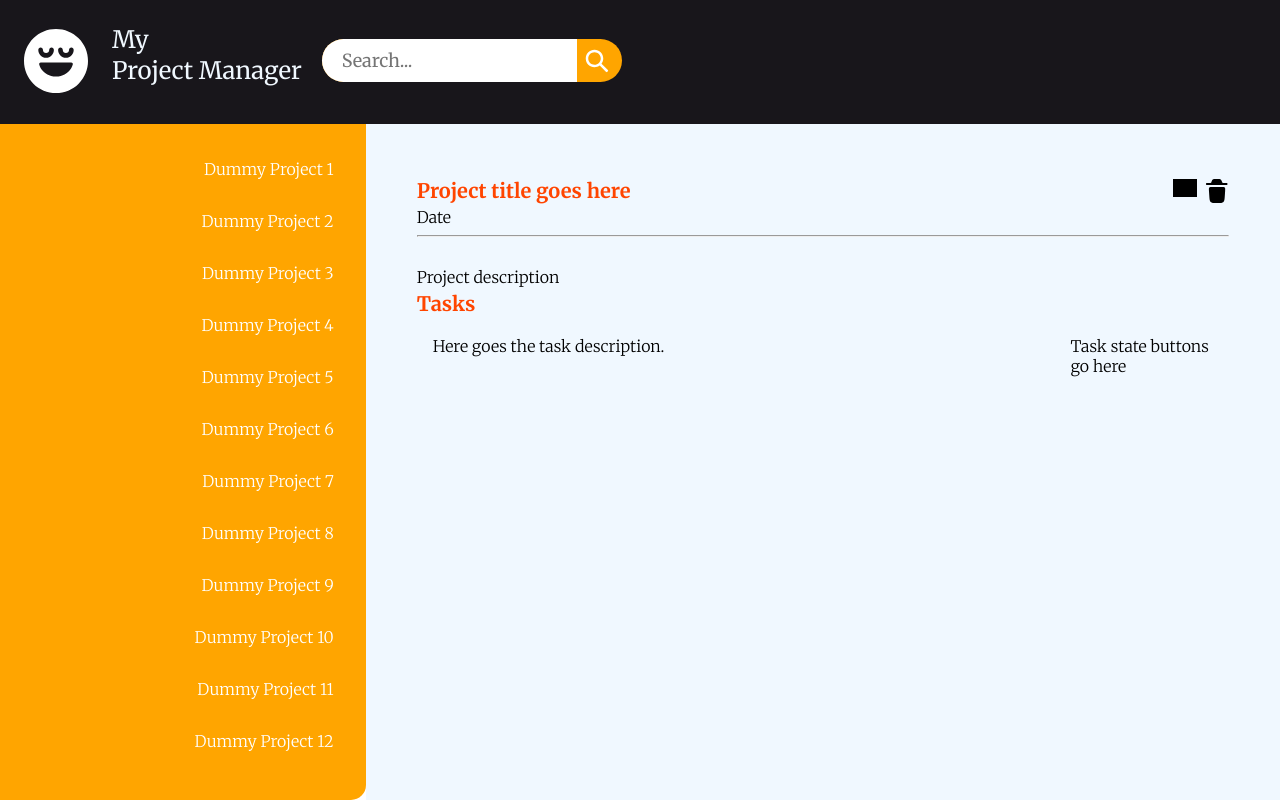
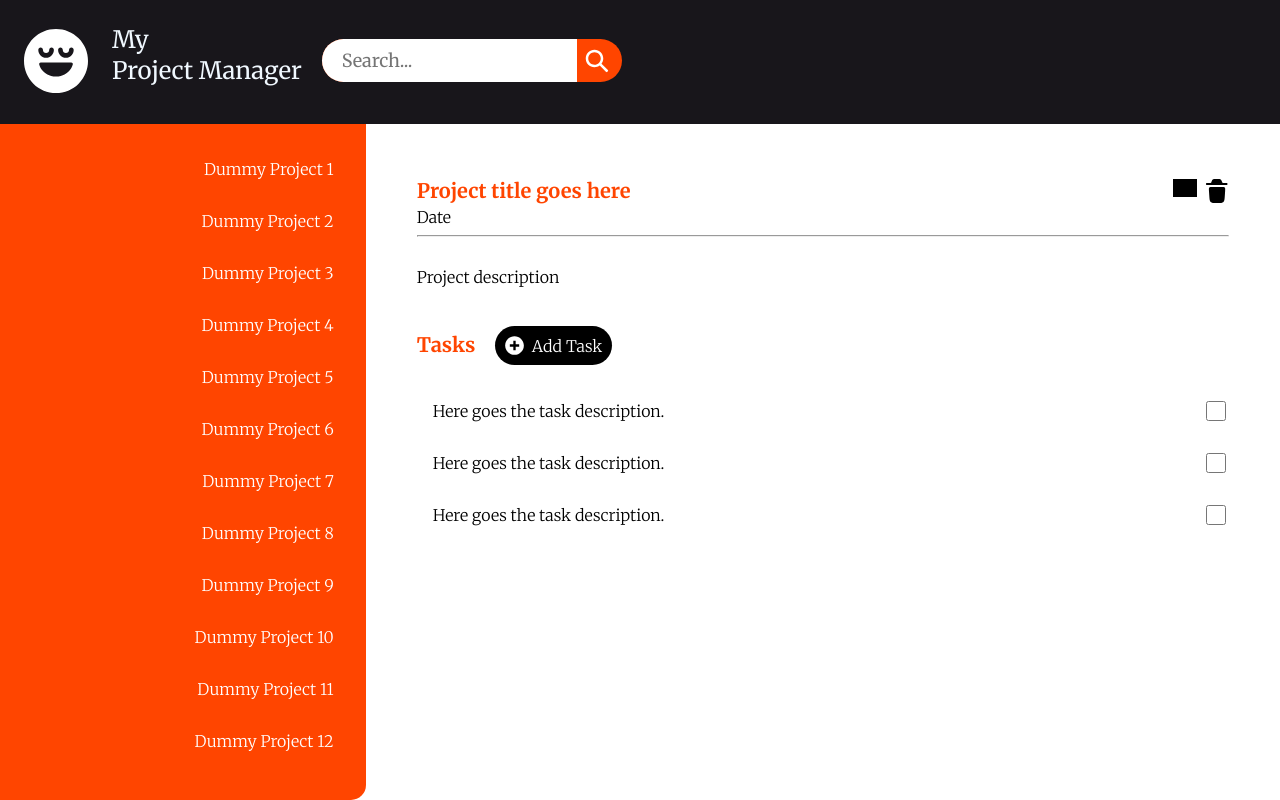
Before and after one commit to mariroco/React-Projects, a React (Vite) app in the folder project_manager/: page / in a window 1280 px wide. Built offline with nearby package versions, Linux system fonts and the light colour scheme; grey boxes are pictures that could not be loaded.

Commit message:
Added customizable rounded button + CSS tweaks

```diff
--- a/project_manager/src/App.css
+++ b/project_manager/src/App.css
@@ -35,7 +35,7 @@ nav{
 }
 
 #sideBar{
-    background-color: orange;
+    background-color: orangered;
     grid-area: sideBar;
     border-bottom-right-radius: 15px;
     padding-top: var(--main-padding);
@@ -44,7 +44,8 @@ nav{
 #contentArea{
     grid-area: contentArea;
     width: 100%;
-    background-color: aliceblue;
+    overflow: auto;
+    background-color: white;
     border-radius: var(--main-radius);
     padding-top: var(--main-padding);
 }
--- a/project_manager/src/components/buttons/EmojiButton.css
+++ b/project_manager/src/components/buttons/EmojiButton.css
@@ -8,18 +8,18 @@
 
   .emoji:hover {
   transition: 0.4s;
-  background-color: orange;
+  background-color: orangered;
     transform: scale(1.1);
   }
 
   .emoji:active{
-  background-color: rgb(171, 109, 184);
+  background-color: orange;
   transform: scale(0.8);
   }
 
   @media only screen and (max-width:1000px){
     .emoji {
-      background-color: rgb(214, 230, 217);
+      background-color: rgb(255, 255, 255);
       width: 3rem;
       height: 3rem;
       margin: auto;
--- /dev/null
+++ b/project_manager/src/components/buttons/IconButton.jsx
@@ -0,0 +1,5 @@
+export default function IconButton(){
+    return(
+        <></>
+    );
+}
--- /dev/null
+++ b/project_manager/src/components/buttons/RoundedButton.jsx
@@ -0,0 +1,56 @@
+import { useState } from "react";
+
+function defaultFunction(){
+    console.log("'buttonFunction' prop is undefined on the <RoundedButton/> component. This is a default function.")
+}
+
+
+export default function RoundedButton({iconUrl=null, iconColor=null, text='Rounded Button', backgroundColor='black', textcolor='white', hoverColor='gray', buttonFunction=defaultFunction, ...props}){
+    const[isHovered, setIsHovered] = useState(backgroundColor);
+    let textMargin = ()=>{
+        if(iconUrl!=null){
+            return('.5rem');
+        }
+        return('0rem');
+    };
+
+    function handleMouseEnter(){
+        setIsHovered(hoverColor);
+    }
+
+    function handleMouseLeave(){
+        setIsHovered(backgroundColor);
+    }
+
+    return(
+        <>
+        {/*Button container ---->*/}
+        <div
+        style={{
+            userSelect: 'none',
+            width:'fit-content',
+            alignContent:'center',
+            textAlign:'center',
+            backgroundColor:isHovered,
+            color:textcolor,
+            padding:'.6rem .6rem',
+            borderRadius:'30px',
+            margin:'1rem',
+            display: 'inline-block'}}
+        onMouseEnter={handleMouseEnter}
+        onMouseLeave={handleMouseLeave}
+        onClick={buttonFunction}>
+
+            {/*Conditionally rendering button icon*/}
+            {iconUrl &&
+                <div style={{display: 'flex', width:'1.2rem', height:'1.2rem', float:'left'}}>
+                    <div style={{mask:`url(${iconUrl}) 0 0 / contain no-repeat`, width:'100%',backgroundColor:iconColor!=null ? iconColor:textcolor, float:'center'}}/>
+                </div>}
+
+            {/*Conditionally rendering button text */}
+            {text != "" && <div style={{display: "inline-block", marginInlineStart:iconUrl && '.5rem'}}>{text}</div>}
+
+        </div>
+        </>
+    );
+}
--- a/project_manager/src/components/navBar/NavBar.css
+++ b/project_manager/src/components/navBar/NavBar.css
@@ -12,7 +12,7 @@
 .searchBar {
     box-sizing:border-box;
     margin: 15px 20px;
-    background-color: orange;
+    background-color: orangered;
     border-radius: 30px;
     width: fit-content;
     display: flex;
@@ -31,7 +31,7 @@
     align-items: center;
 }
 .searchButtonContainer:hover{
-    background-color: orangered;
+    background-color: orange;
 }
 
 .searchButton {
--- a/project_manager/src/components/project/Project.css
+++ b/project_manager/src/components/project/Project.css
@@ -23,6 +23,27 @@
 .Project{
     margin: 2rem;
 }
+.Project:hover{
+    transition: 100ms;
+    font-weight: bold;
+    transform: scale(1.1);
+}
+
+.IconButton{
+    background-color: black;
+    width: 100%;
+}
+
+.IconButton:hover{
+    background-color: orangered;
+}
+
+.IconButton:active{
+    background-color: orange;
+    transform: scale(0.8);
+}
+
+
 
 @media only screen and (max-width:1000px){
     #ProjectList {
@@ -49,4 +70,6 @@
     }
 
 
+
+
 }
--- a/project_manager/src/components/project/ProjectDetails.jsx
+++ b/project_manager/src/components/project/ProjectDetails.jsx
@@ -1,8 +1,10 @@
 import Pencil from "../../assets/svg/pencil.svg";
 import Trash from "../../assets/svg/trash.svg";
+import Plus from "../../assets/svg/plus.svg"
 import Task from "../task/Task.jsx";
+import RoundedButton from "../buttons/RoundedButton.jsx";
 export default function ProjectDetails() {
-    const iconArray = [Pencil,Trash];
+    const iconArray = [Pencil,Trash,Plus];
     return(
         <>
             <table style={{width: '100%', padding: '3rem', paddingBottom: '1rem'}}>
@@ -13,10 +15,10 @@ export default function ProjectDetails() {
                         </td>
                         <td style={{textAlign: 'right'}}>
                             <div style={{display: 'flex', flexDirection: 'row', width:'1.5rem', height:'1.5rem', float:'right'}}>
-                                <div style={{backgroundColor:'black', mask:`url(${iconArray[1]}) 0 0 / contain no-repeat`, width: '100%'}}/>
+                                <div className="IconButton" style={{mask:`url(${iconArray[1]}) 0 0 / contain no-repeat`}}/>
                             </div>
                             <div style={{display: 'flex', flexDirection: 'row', width:'1.5rem', height:'1.5rem', float:'right', marginInline:'.5rem'}}>
-                                <div style={{backgroundColor:'black', mask:`url(${iconArray[0]}) 0 0 / contain no-repeat`, width: '100%'}}/>
+                                <div className="IconButton" style={{mask:`url(${iconArray[0]}) 0 0 / contain no-repeat`}}/>
                             </div>
 
                         </td>
@@ -33,20 +35,25 @@ export default function ProjectDetails() {
                 <table  style={{width: '100%', paddingInline: '3rem'}}>
                 <tbody>
                     <tr>
-                        <td>
+                        <td style={{paddingBottom: '20px'}}>
                             Project description
                         </td>
                     </tr>
                     <tr>
                         <td>
-                            <p className='ProjectTitle'>Tasks</p>
+                            <p style={{display:'inline-block'}} className='ProjectTitle'>Tasks</p> <RoundedButton iconUrl={iconArray[2]} text="Add Task" hoverColor="orangered"/>
                         </td>
                     </tr>
                     <tr>
-                        <td><Task/></td>
+                        <td>
+                            <Task/>
+                            <Task/>
+                            <Task/>
+                        </td>
                     </tr>
                 </tbody>
             </table>
+
         </>
     );
 }
--- /dev/null
+++ b/project_manager/src/components/task/Task.css
@@ -0,0 +1,5 @@
+.checkBox {
+    accent-color: orangered;
+    width: 20px;
+    height: 20px;
+}
--- a/project_manager/src/components/task/Task.jsx
+++ b/project_manager/src/components/task/Task.jsx
@@ -1,3 +1,5 @@
+import './Task.css';
+
 export default function Task(){
     return(
         <>
@@ -5,8 +7,8 @@ export default function Task(){
                 <div style={{width:'100%'}}>
                     <p>Here goes the task description.</p>
                 </div>
-                <div style={{width:'fit-content'}}>
-                     <p>Task state buttons go here</p>
+                <div style={{textAlign:'center', verticalAlign:'middle'}}>
+                    <input className='checkBox' type="checkbox" style={{marginTop: '1rem'}} />
                 </div>
             </div>
 
```
Also changed, not shown: project_manager/src/assets/svg/Credits.txt (added), project_manager/src/assets/svg/plus.svg (added).
